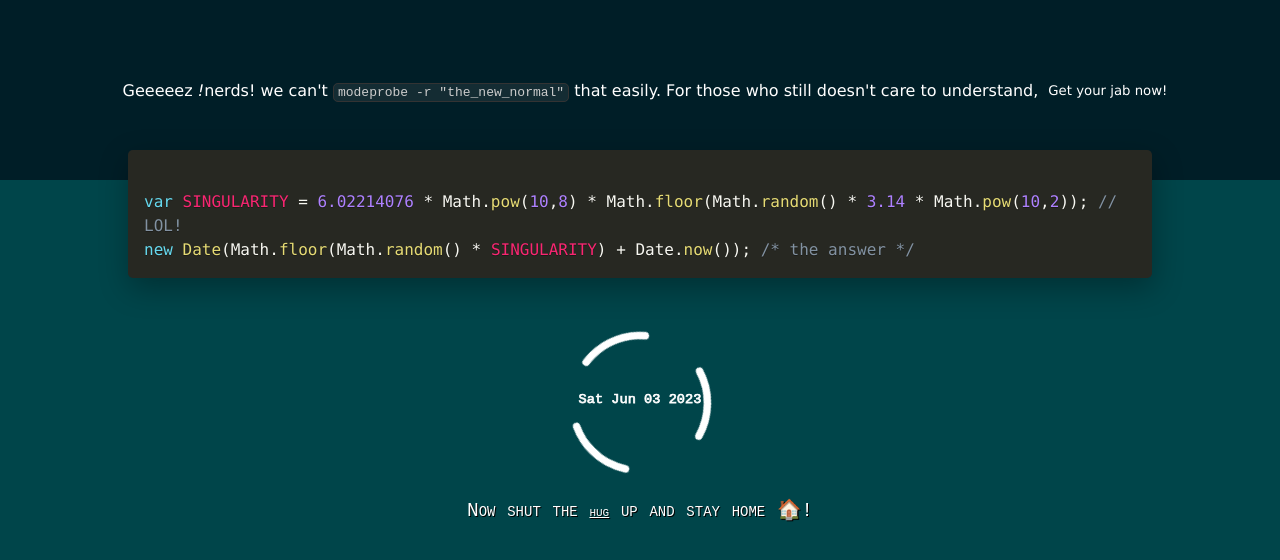
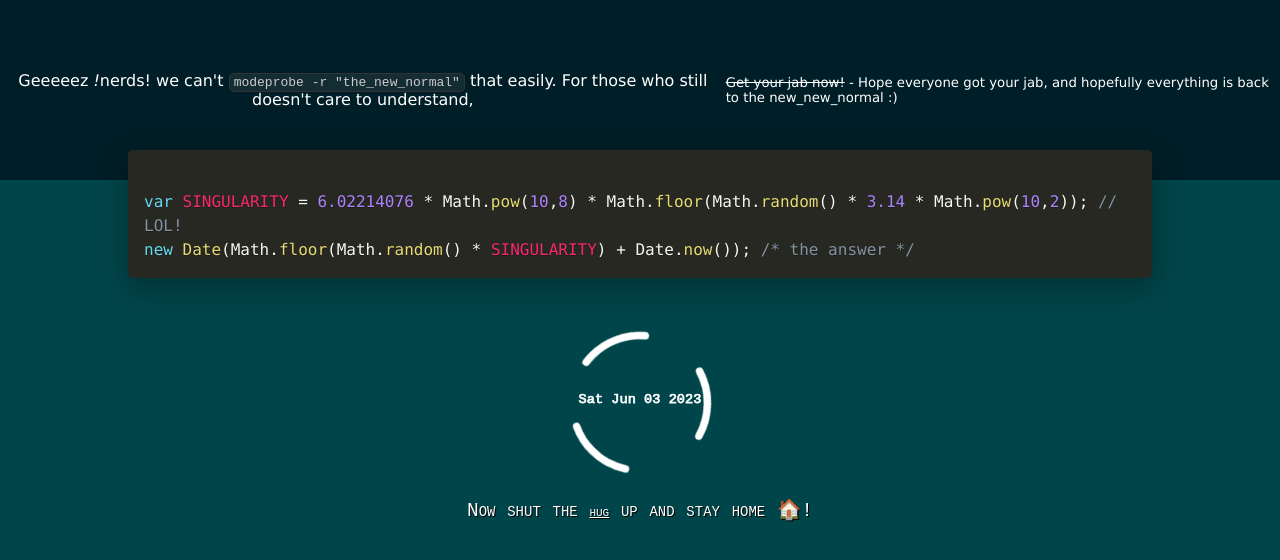
Before and after one commit to anandhumanoj/duck-warning, a plain HTML site: page index.html in a window 1280 px wide. Drawn offline with nearby package versions, Linux system fonts and the light colour scheme.

```diff
--- a/index.html
+++ b/index.html
@@ -10,7 +10,7 @@
 <body>
     <header class="page-top">
         <h4 class="top-header">Geeeeez <i>!</i>nerds! we can't <code class='inline'>modeprobe -r "the_new_normal"</code> that easily. For those who still doesn't care to understand,</code></h4>
-        <h5>Get your jab now!</h5>
+        <h5><s>Get your jab now!</s> - Hope everyone got your jab, and hopefully everything is back to the new_new_normal :)</h5>
     </header>
     <pre class="code-block" style="display: none;"><code class="language-js">
         var SINGULARITY = 6.02214076 * Math.pow(10,8) * Math.floor(Math.random() * 3.14 * Math.pow(10,2)); // LOL!
```
